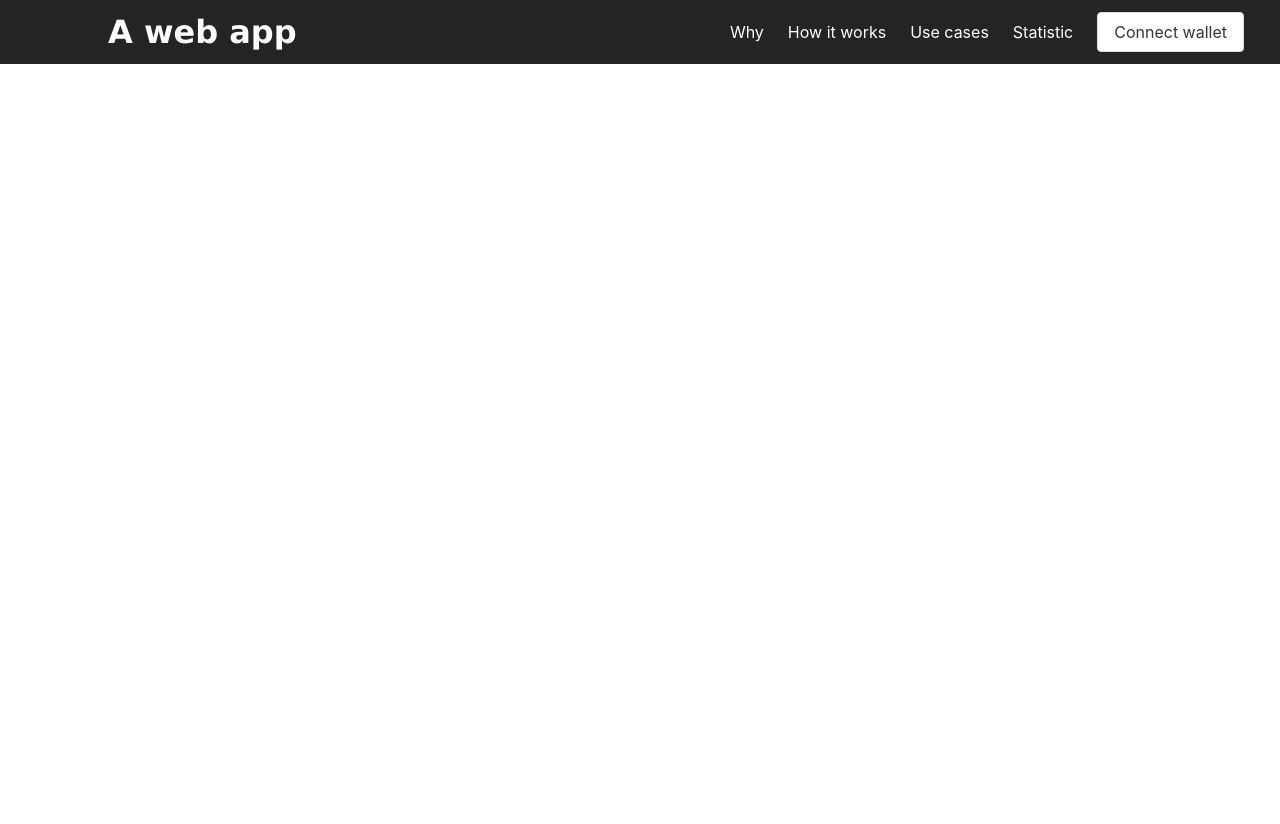
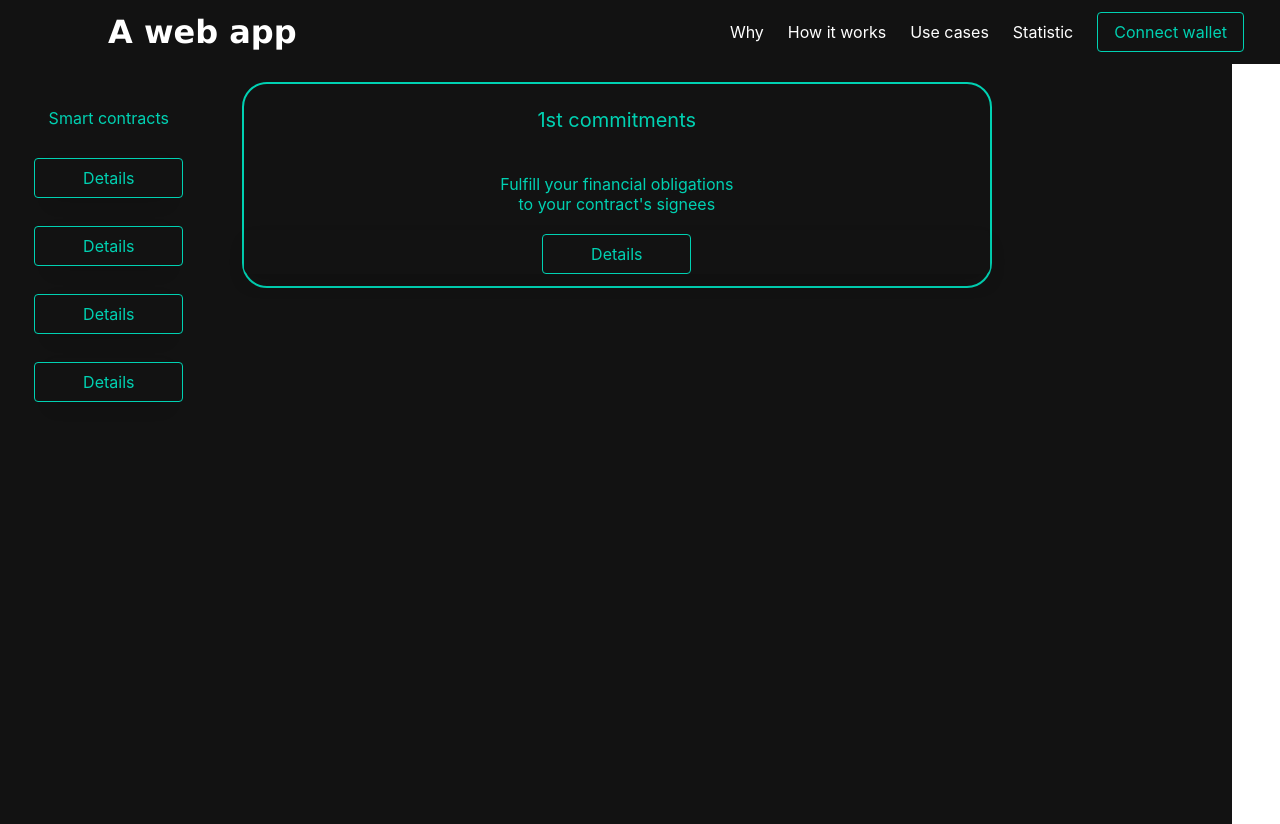
Before and after one commit to farinavito/Web3-Website, a Next.js app: page /application in a window 1280 px wide. Before the commit the page ends 800 px from the top, so only its background shows below. Built offline with nearby package versions, Linux system fonts and the light colour scheme.

Commit message:
separated space into 2 sections and added buttons

```diff
--- a/pages/application.js
+++ b/pages/application.js
@@ -35,7 +35,7 @@ const App = () => {
                 <link rel="icon" href="/favicon.ico" />
             </Head>
 
-            <nav className="navbar is-primary is-fixed-top has-background-black-ter">
+            <nav className="navbar is-primary is-fixed-top has-background-black-bis">
                 <div className="navbar-menu">
                     <div className="container">
                         <div className="navbar-brand">
@@ -100,6 +100,70 @@ const App = () => {
                     <p>{error}</p>
                 </div>
             </section>
+
+            <section className="hero has-background-black-bis is-fullheight mr-6 pr-6">
+                <div className="hero-body py-0 pr-6 mr-6">
+                  <div className="container has-text-centered pr-6">
+                    <div className="columns  pr-6">
+                      <div className="column py-0 is-one-fifth ">
+                        <p className=" has-background-black-bis pt-5 pb-3 mb-5 pr-6 has-text-primary">
+                          Smart contracts<br></br><br></br>
+                          <p className="box has-background-black-bis pt-4 pb-3">
+                            <div className='columns is-centered'>
+                              <Link href="/application#first">
+                                <button className="button is-outlined py-2 px-6 is-size-6">Details </button>
+                              </Link>
+                            </div>
+                          </p>
+                          <p className="box has-background-black-bis pt-4 pb-3">
+                            <div className='columns is-centered'>
+                              <Link href="/application#second">
+                                <button className="button is-outlined py-2 px-6 is-size-6">Details </button>
+                              </Link>
+                            </div>
+                          </p>
+                          <p className="box has-background-black-bis pt-4 pb-3">
+                            <div className='columns is-centered'>
+                              <Link href="/application#third">
+                                <button className="button is-outlined py-2 px-6 is-size-6">Details </button>
+                              </Link>
+                            </div>
+                          </p>
+                          <p className="box has-background-black-bis pt-4 pb-3">
+                            <div className='columns is-centered'>
+                              <Link href="/">
+                                <button className="button is-outlined py-2 px-6 is-size-6">Details </button>
+                              </Link>
+                            </div>
+                          </p>
+                          <p className=" has-background-black-bis py-4 pr-6 is-size-6">
+                            <br></br><br></br><br></br><br></br><br></br>
+                          </p>
+                          <p className=" has-background-black-bis py-4 pr-6 is-size-6">
+                            <br></br><br></br><br></br><br></br><br></br>
+                          </p>
+                        </p>
+                      </div>
+                      <div id='first'className="column py-0">
+                        <p className="subtitle has-background-black-bis pt-5 pb-3 mb-3 has-text-primary">
+                          1st commitments<br></br><br></br>
+                          <p className=" has-background-black-bis py-4 is-size-6">
+                            Fulfill your financial obligations<br></br>
+                            to your contract's signees
+                          </p>
+                          <p className="box has-background-black-bis pt-4 pb-3">
+                            <div className='columns is-centered'>
+                              <Link href="/use-cases#second">
+                                <button className="button is-outlined py-2 px-6 is-size-6">Details </button>
+                              </Link>
+                            </div>
+                          </p>
+                        </p>
+                      </div>
+                    </div>
+                  </div>
+                </div>
+            </section>
         </div>
 
     )
--- a/styles/application.module.css
+++ b/styles/application.module.css
@@ -7,3 +7,24 @@
 .main a{
     color: white;
 }
+
+.main section div div .wrapper {
+    display: grid;
+    grid-template-columns: 70% 30%;
+}
+
+.main a:hover {
+    color: hsl(171, 100%, 41%);
+}
+
+.main button {
+    background-color: hsl(0, 0%, 7%);
+    border: 1px solid hsl(171, 100%, 41%);
+    color: hsl(171, 100%, 41%);
+}
+
+.main button:hover {
+    background-color: hsl(171, 100%, 41%);
+    border: 1px solid black;
+    color: black;
+}
```
